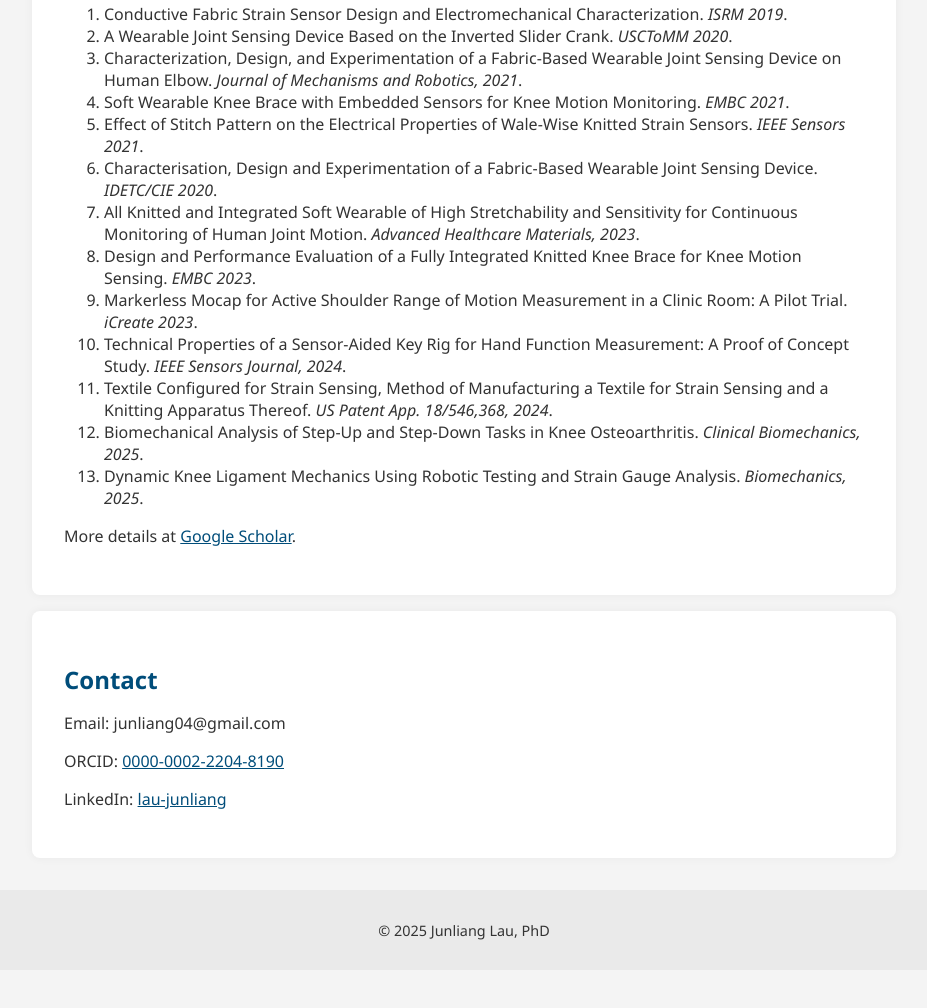
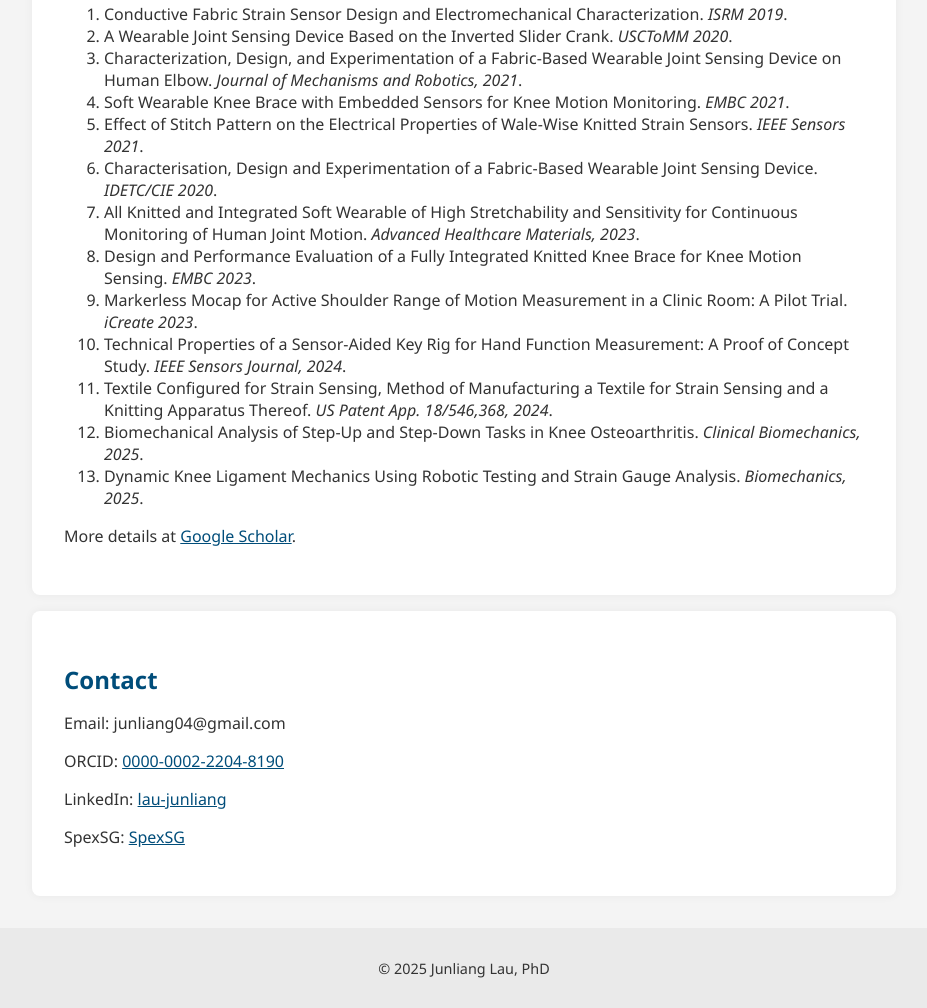
Before and after one commit to Junliang04/research, a plain HTML site: page index.html in a window 1280 px wide. Shown: the part 1477-2485 px from the top of the page, without its empty margins (176-1103 px from the left). Before the commit the page ends 2447 px from the top, so only its background shows below. Drawn offline with Linux system fonts and the light colour scheme.

Commit message:
Add SpexSG link to contact section

```diff
--- a/index.html
+++ b/index.html
@@ -121,6 +121,7 @@
   <p>Email: junliang04@gmail.com</p>
   <p>ORCID: <a href="https://orcid.org/0000-0002-2204-8190" target="_blank">0000-0002-2204-8190</a></p>
   <p>LinkedIn: <a href="https://www.linkedin.com/in/lau-junliang/" target="_blank">lau-junliang</a></p>
+  <p>SpexSG: <a href="https://www.sportsingapore.gov.sg/about-us/spexsg/" target="_blank">SpexSG</a></p>
 </section>
 
 
```
